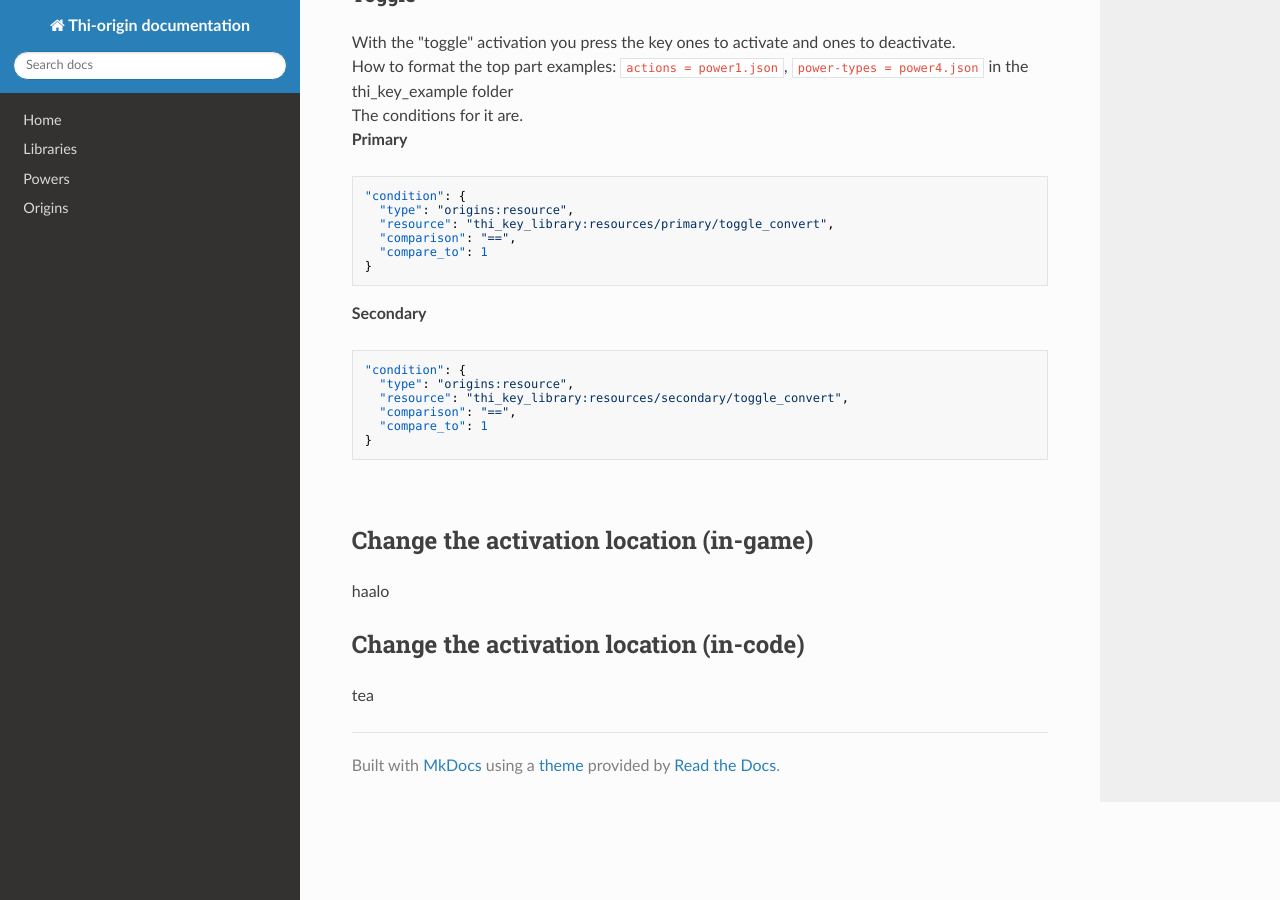
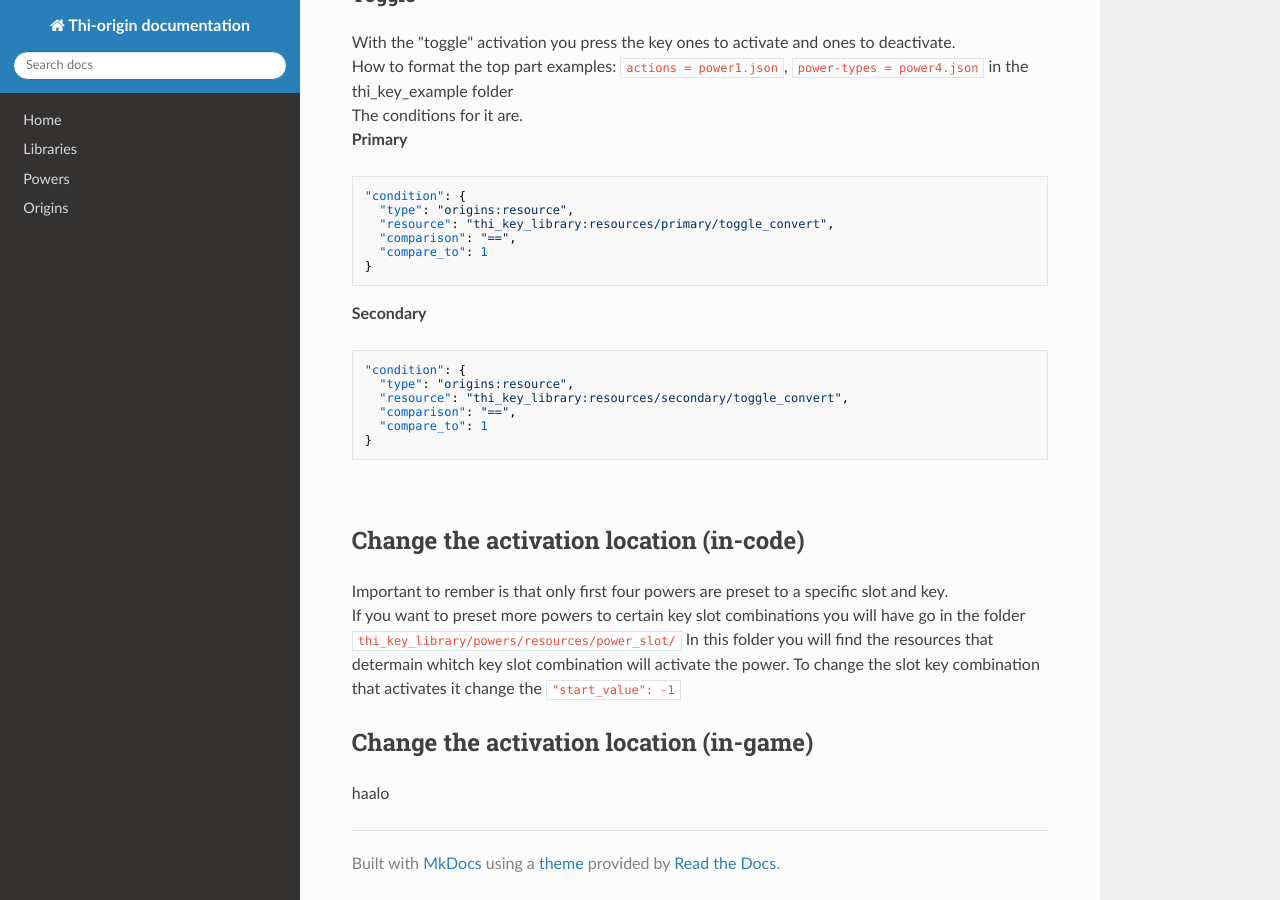
Before and after one commit to MisionThi/thi-origins-stuff, an MkDocs documentation site: the page built from docs/thi_key_library.md, in a window 1280 px wide and 900 px high, scrolled down 2642 px. Built offline with MkDocs 1.6.1, drawn with Linux system fonts in a browser that asks for light colours; nearby versions of some CDN libraries; some of the changed text lies outside the part shown.

Commit message:
Update thi_key_library.md

````diff
--- a/docs/thi_key_library.md
+++ b/docs/thi_key_library.md
@@ -13,8 +13,9 @@ The powers will be set on a specific slot and key, for example, slot 0 and prima
 
 * [How do I use it?](#how-do-i-use-it)
 * [Activation possibilities](#activation-possibilities)
+* [Change the activation location (in-code)](#change-the-activation-location-in-code)
 * [Change the activation location (in-game)](#change-the-activation-location-in-game)
-* [Change the activation location (in-code)](#change-the-activation-location-in-code)
+
 
 
 ## How do I use it?
@@ -133,8 +134,11 @@ The conditions for it are. <br />
 ```
 <br />
 
+## Change the activation location (in-code)
+Important to rember is that only first four powers are preset to a specific slot and key. <br />
+If you want to preset more powers to certain key slot combinations you will have go in the folder `thi_key_library/powers/resources/power_slot/`
+In this folder you will find the resources that determain whitch key slot combination will activate the power.
+To change the slot key combination that activates it change the `"start_value": -1`
+
 ## Change the activation location (in-game)
 haalo
-
-## Change the activation location (in-code)
-tea
````
